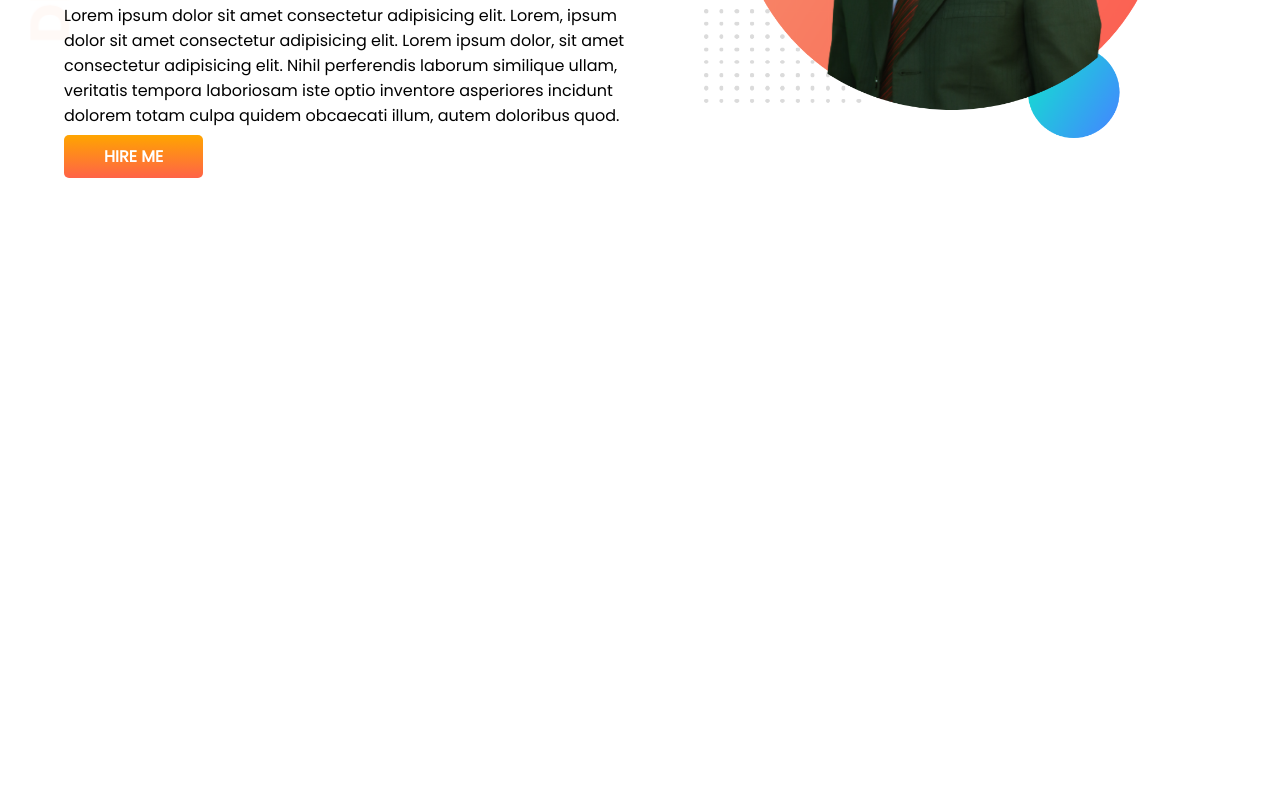
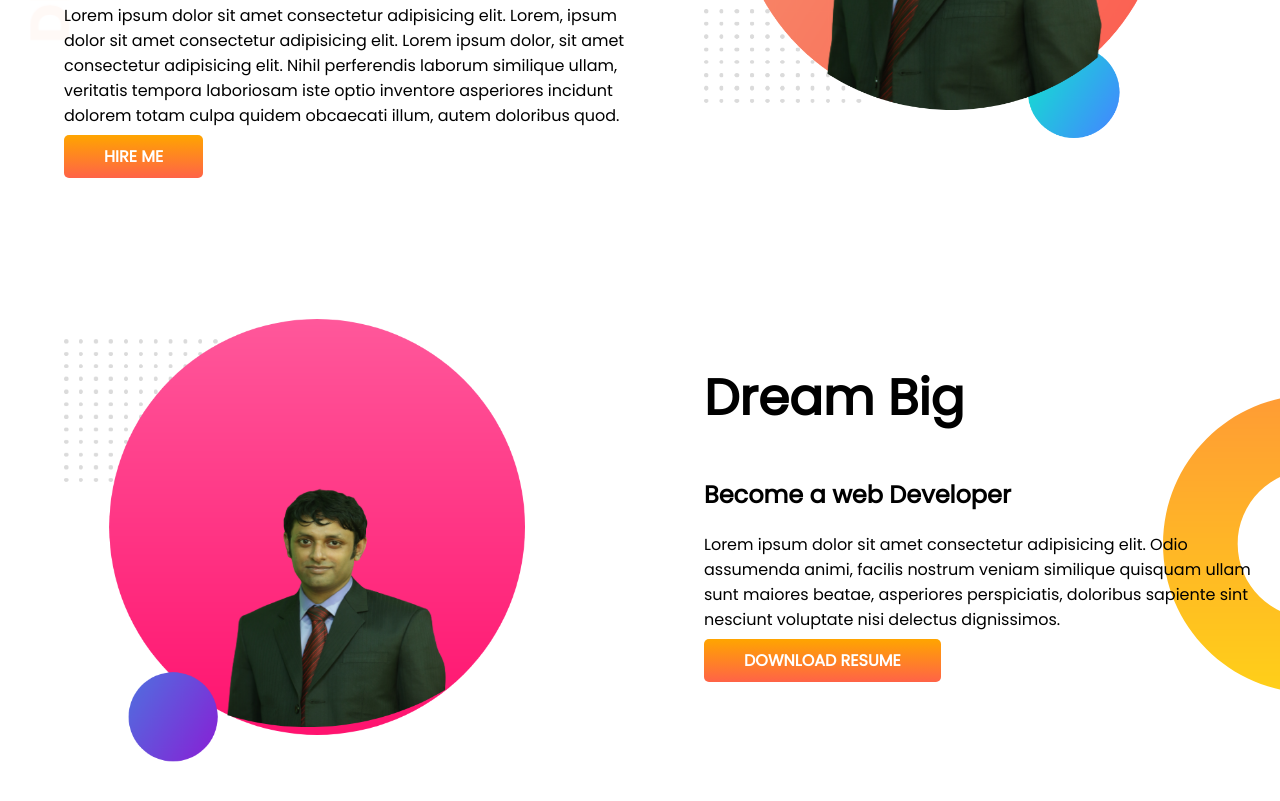
Before and after one commit to parthasuman/developer-portfolio, a plain HTML site: page index.html in a window 1280 px wide. Shown: the part 319-1120 px from the top of the page. Before the commit the page ends 800 px from the top, so only its background shows below. Drawn offline with Linux system fonts and the light colour scheme.

Commit message:
dream added

```diff
--- a/index.html
+++ b/index.html
@@ -33,5 +33,21 @@
         <img src="images/partha-bg.png" />
       </div>
     </section>
+    <section class="dream-big">
+      <div class="half-width">
+        <img src="images/my-bg-n.png" alt="" />
+      </div>
+      <div class="half-width">
+        <h1>Dream Big</h1>
+        <h2>Become a web Developer</h2>
+        <p>
+          Lorem ipsum dolor sit amet consectetur adipisicing elit. Odio
+          assumenda animi, facilis nostrum veniam similique quisquam ullam sunt
+          maiores beatae, asperiores perspiciatis, doloribus sapiente sint
+          nesciunt voluptate nisi delectus dignissimos.
+        </p>
+        <a class="link-button" target="_blank" href="#">DOWNLOAD RESUME</a>
+      </div>
+    </section>
   </body>
 </html>
--- a/style.css
+++ b/style.css
@@ -12,6 +12,7 @@ h1 {
 }
 section {
   display: flex;
+  margin-bottom: 150px;
 }
 .half-width {
   width: 50%;
@@ -33,3 +34,8 @@ section {
   background-image: url(images/top-banner.png);
   background-repeat: no-repeat;
 }
+.dream-big {
+  background-image: url(images/dream-bg.png);
+  background-repeat: no-repeat;
+  background-position: right;
+}
```
Also changed, not shown: images/my-bg-n.png (added).
